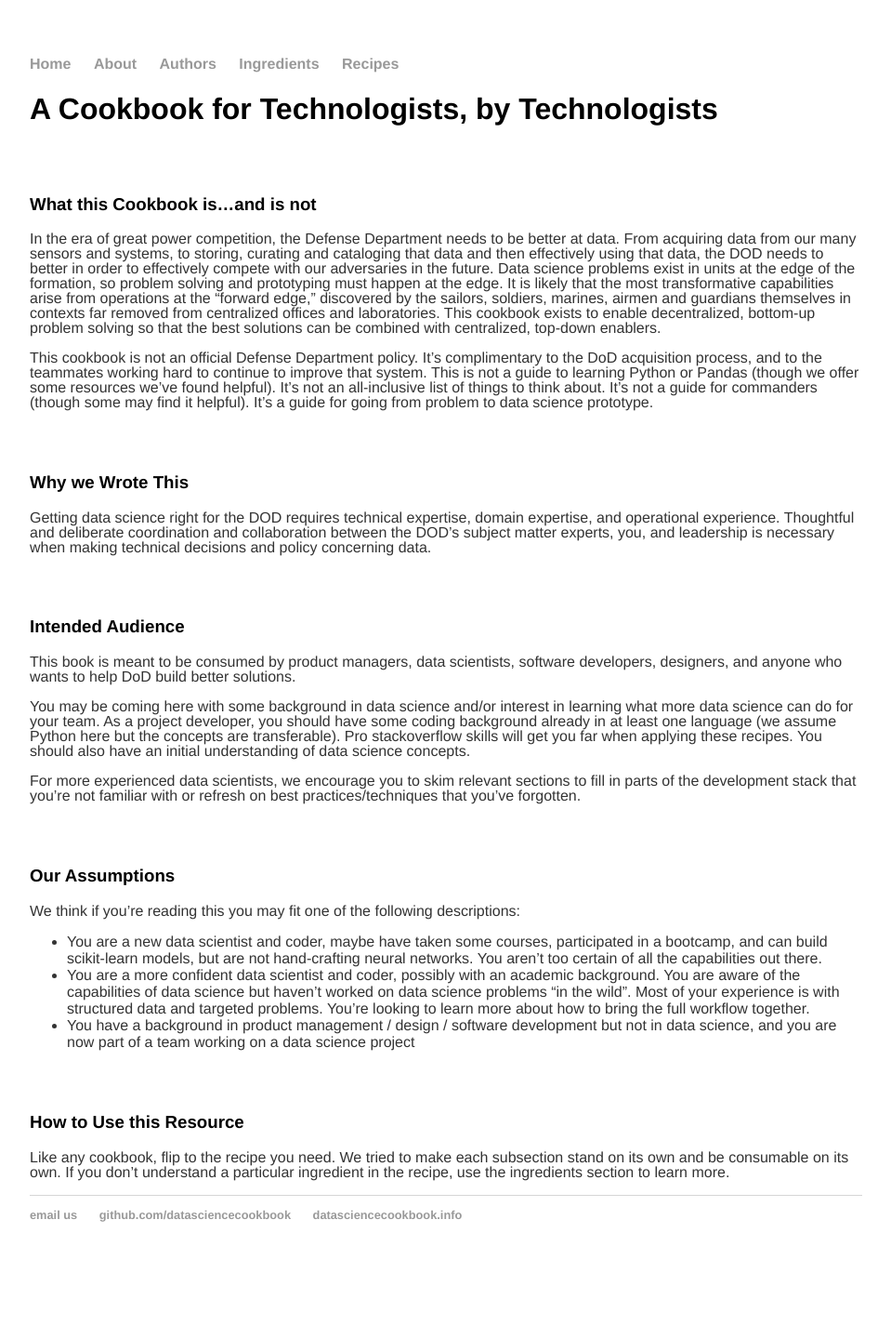
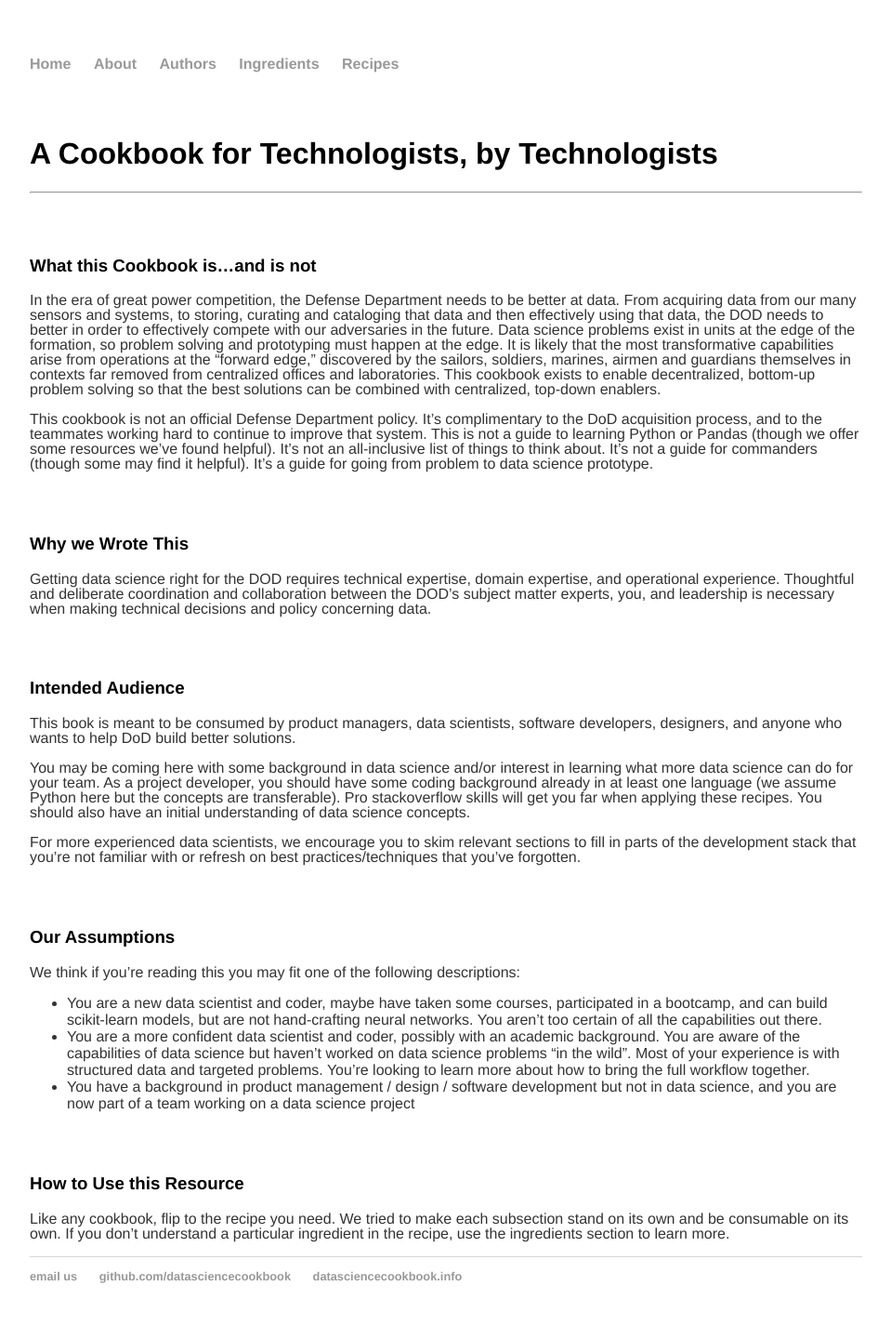
Before and after one commit to datasciencecookbook/datasciencecookbook.github.io, a Jekyll site: the page built from about/index.md, in a window 1280 px wide. Shown: the whole page at 93% size, without its empty margins (160-1119 px from the left). Built offline with Jekyll 4.4.1, drawn with Linux system fonts in a browser that asks for light colours; before the commit the page ends 1374 px from its top, so only the background shows below that.

Commit message:
about spacing

```diff
--- a/about/index.md
+++ b/about/index.md
@@ -3,8 +3,9 @@ layout: default
 title: DS Cookbook - About
 permalink: /about/
 ---
+<br><br>
 # A Cookbook for Technologists, by Technologists
-
+--------------------
 <br/><br/>
 ### What this Cookbook is...and is not
 In the era of great power competition, the Defense Department needs to be better at data. From acquiring data from our many sensors and systems, to storing, curating and cataloging that data and then effectively using that data, the DOD needs to better in order to effectively compete with our adversaries in the future. Data science problems exist in units at the edge of the formation, so problem solving and prototyping must happen at the edge. It is likely that the most transformative capabilities arise from operations at the “forward edge,” discovered by the sailors, soldiers, marines, airmen and guardians themselves in contexts far removed from centralized offices and laboratories. This cookbook exists to enable decentralized, bottom-up problem solving so that the best solutions can be combined with centralized, top-down enablers.
```
